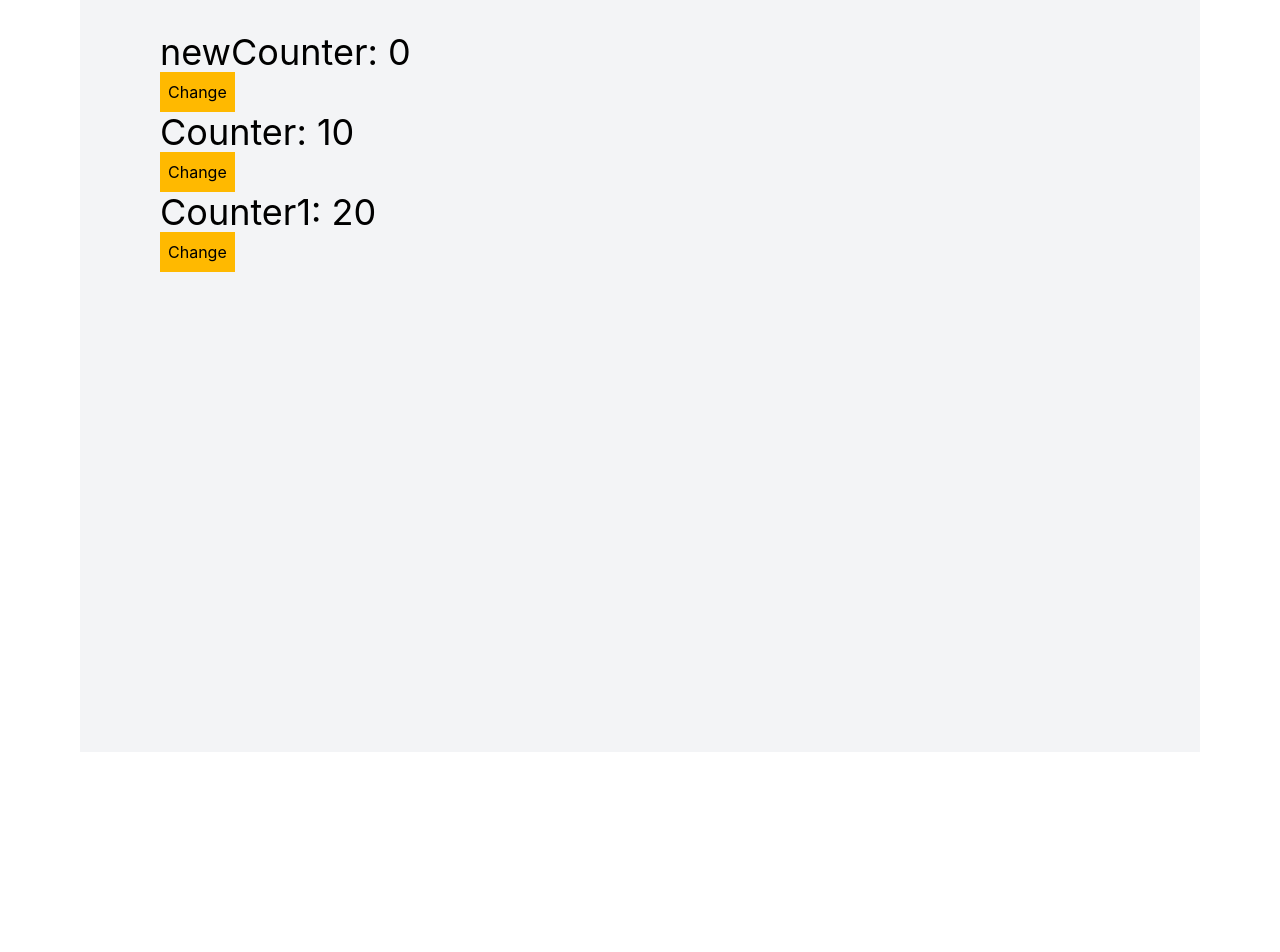
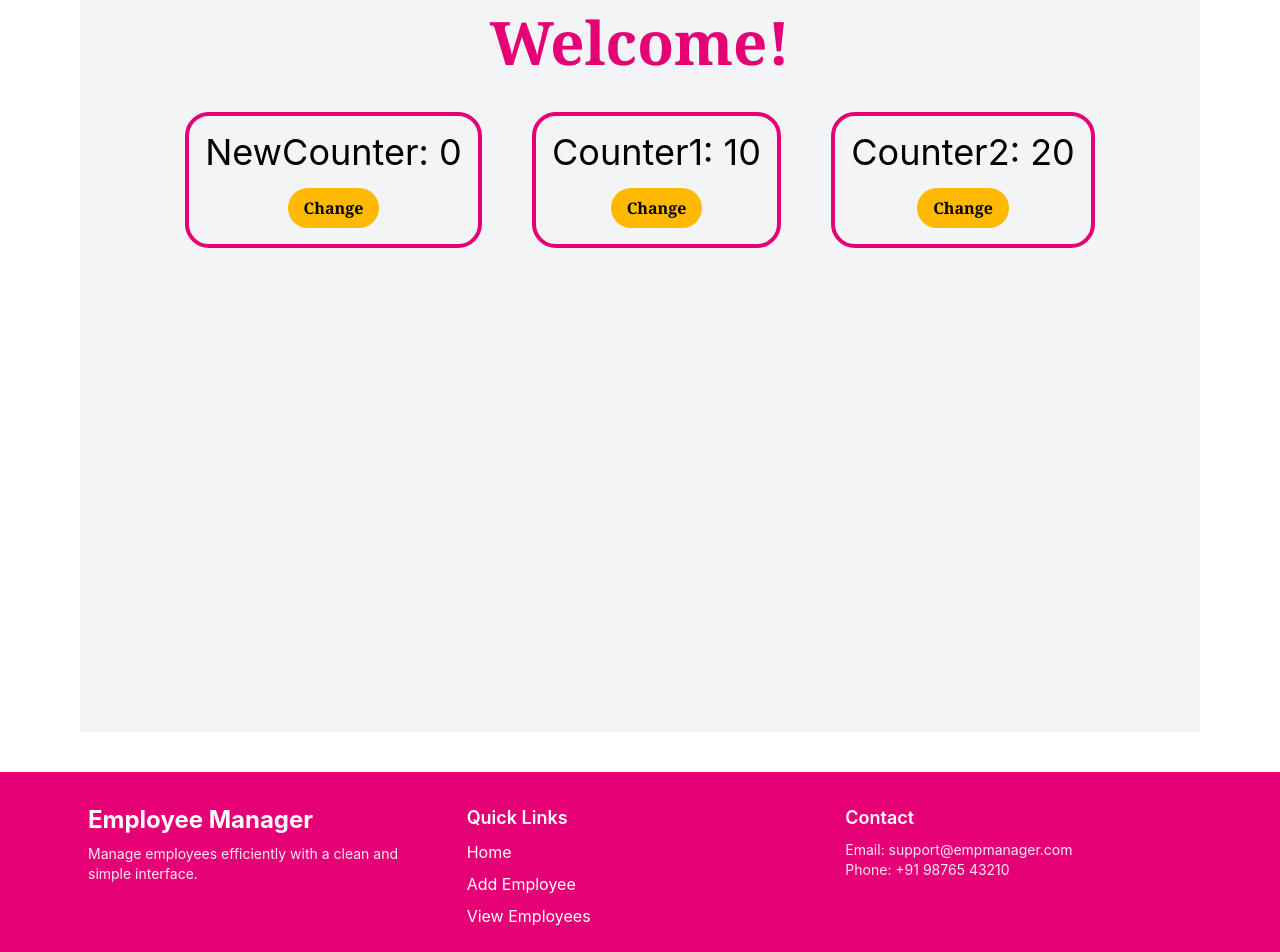
Before and after one commit to Tehnaaz-AI/ATP_24EG106C63, a React (Vite) app in the folder Week-6/EmployeeProject/employeeFrontend/: page / in a window 1280 px wide. Shown: the part 140-1092 px from the top of the page. Before the commit the page ends 892 px from the top, so only its background shows below. Built offline with nearby package versions, Linux system fonts and the light colour scheme.

Commit message:
Updated EmployeeProject

```diff
--- a/Week-6/EmployeeProject/employeeFrontend/src/components/CreateEmp.jsx
+++ b/Week-6/EmployeeProject/employeeFrontend/src/components/CreateEmp.jsx
@@ -60,10 +60,19 @@ function CreateEmp() {
   }
 
   return (
-    <div className="border-4 w-150 mx-auto bg-white border-pink-600 rounded-4xl p-5">
-      <h1 className='text-4xl'>Counter1: {counter1}</h1>
-      <button onClick={changeCounter1} className='bg-amber-400 p-2'>Change</button>
-      <h1 className="text-5xl font-bold text-center text-pink-600">Create New Employee</h1>
+    <div className="flex justify-between items-start px-10 gap-10">
+      <div className="border-4 border-pink-600 w-64 p-4 rounded-2xl flex flex-col items-center gap-4">
+        <h1 className="text-2xl text-center">Counter2: {counter1}</h1>
+        <button
+          onClick={changeCounter1}
+          className="bg-amber-400 px-4 py-2 rounded-3xl font-serif font-bold"
+        >
+          Change
+        </button>
+      </div>
+    <div className="border-4 w-150 mx-auto bg-white border-pink-600 rounded-4xl p-5 ">
+
+      <h1 className="text-4xl font-bold text-center text-pink-600 font-serif">Create New Employee</h1>
       {/* form */}
       <form className=" max-w-md mx-auto mt-10" onSubmit={handleSubmit(onFormSubmit)}>
         <input
@@ -103,6 +112,7 @@ function CreateEmp() {
         </button>
       </form>
     </div>
+    </div>
   );
 }
 
--- a/Week-6/EmployeeProject/employeeFrontend/src/components/Employee.jsx
+++ b/Week-6/EmployeeProject/employeeFrontend/src/components/Employee.jsx
@@ -10,13 +10,13 @@ const [loading, setLoading] = useState(false);
 const [error, setError] = useState("");
 
   return (
-    <div className='p-5 pl-20 w-250 mx-auto border-4 bg-pink-600 text-white font-bold border-pink-600 rounded-2xl text-4xl'>
-      <h1 className='text-center pb-8 pt-0.5'>Employee Details</h1>
-      <p className='p-2'>Name: {state.name}</p>
-      <p className='p-2'>Email: {state.email}</p>
-      <p className='p-2'>Phone no: {state.mobile}</p>
-      <p className='p-2'>Designation: {state.designation}</p>
-      <p className='p-2'>Comapny Name: {state.companyName}</p>
+    <div className='p-5 pl-20 w-250 mx-auto border-4 bg-pink-600 text-white font-bold border-pink-600 rounded-2xl text-2xl'>
+      <h1 className='text-center pb-8 pt-0.5 font-serif text-3xl'>Employee Details</h1>
+      <p className='p-2 font-serif'>Name: {state.name}</p>
+      <p className='p-2 font-serif'>Email: {state.email}</p>
+      <p className='p-2 font-serif'>Phone no: {state.mobile}</p>
+      <p className='p-2 font-serif'>Designation: {state.designation}</p>
+      <p className='p-2 font-serif'>Comapny Name: {state.companyName}</p>
     </div>
   )
 }
--- a/Week-6/EmployeeProject/employeeFrontend/src/components/Footer.jsx
+++ b/Week-6/EmployeeProject/employeeFrontend/src/components/Footer.jsx
@@ -1,8 +1,47 @@
 import React from 'react'
+import { Link } from 'react-router'
 
 const Footer = () => {
   return (
-    <div>Footer</div>
+    <footer className="bg-pink-600 text-white mt-10">
+
+      <div className="max-w-6xl mx-auto px-6 py-8 grid md:grid-cols-3 gap-8">
+
+        {/* LEFT - Branding */}
+        <div>
+          <h1 className="text-2xl font-bold">Employee Manager</h1>
+          <p className="mt-2 text-sm text-pink-100">
+            Manage employees efficiently with a clean and simple interface.
+          </p>
+        </div>
+
+        {/* CENTER - Links */}
+        <div className="flex flex-col gap-2">
+          <h2 className="text-lg font-semibold">Quick Links</h2>
+          <Link to="/" className="hover:underline">Home</Link>
+          <Link to="/create-emp" className="hover:underline">Add Employee</Link>
+          <Link to="/list" className="hover:underline">View Employees</Link>
+        </div>
+
+        {/* RIGHT - Contact */}
+        <div>
+          <h2 className="text-lg font-semibold">Contact</h2>
+          <p className="text-sm text-pink-100 mt-2">
+            Email: support@empmanager.com
+          </p>
+          <p className="text-sm text-pink-100">
+            Phone: +91 98765 43210
+          </p>
+        </div>
+
+      </div>
+
+      {/* BOTTOM BAR */}
+      <div className="border-t border-pink-400 text-center py-4 text-sm">
+        © {new Date().getFullYear()} Employee Manager. All rights reserved.
+      </div>
+
+    </footer>
   )
 }
 
--- a/Week-6/EmployeeProject/employeeFrontend/src/components/Header.jsx
+++ b/Week-6/EmployeeProject/employeeFrontend/src/components/Header.jsx
@@ -4,8 +4,10 @@ import { useState } from "react";
 
 function Header() {
   return (
-    <nav className="flex justify-end text-3xl font-medium p-7 bg-pink-600 rounded-b-2xl text-white gap-6">
-      <NavLink to="" className={({ isActive }) => (isActive ? "text-purple-400" : "")}>
+    <div>
+    <nav className="flex justify-end text- font-medium p-5 text-2xl bg-pink-600  text-white gap-6">
+
+      <NavLink to="/" className={({ isActive }) => (isActive ? "text-purple-400" : "")}>
         Home
       </NavLink>
       <NavLink to="create-emp" className={({ isActive }) => (isActive ? "text-blue-400" : "")}>
@@ -15,6 +17,7 @@ function Header() {
         Employees
       </NavLink>
     </nav>
+    </div>
   );
 }
 
--- a/Week-6/EmployeeProject/employeeFrontend/src/components/Home.jsx
+++ b/Week-6/EmployeeProject/employeeFrontend/src/components/Home.jsx
@@ -1,6 +1,7 @@
 import { useContext } from 'react'
 import { counterContextObj } from '../Context/ContextProvider'
 import { useCounterStore } from '../store/useCounterStore'
+import Footer from './Footer'
 
 const Home = () => {
   console.log("Home")
@@ -11,17 +12,46 @@ const Home = () => {
   const {counter1,changeCounter1}=useContext(counterContextObj)
 
   return (
-    <div>
+    <div className=" flex flex-col items-center justify-center gap-10">
 
-      <h1 className='text-4xl'>newCounter: {newCounter}</h1>
-      <button onClick={incrementCounter} className='bg-amber-400 p-2'>Change</button>
+  <h1 className="text-6xl text-pink-600 font-bold font-serif">
+    Welcome!
+  </h1>
 
-      <h1 className='text-4xl'>Counter: {counter}</h1>
-      <button onClick={changeCounter} className='bg-amber-400 p-2'>Change</button>
+  <div className="flex justify-around w-full max-w-5xl">
 
-      <h1 className='text-4xl'>Counter1: {counter1}</h1>
-      <button onClick={changeCounter1} className='bg-amber-400 p-2'>Change</button>
+    <div className="border-4 border-pink-600 p-4 rounded-3xl grid place-items-center gap-4">
+      <h1 className="text-4xl">NewCounter: {newCounter}</h1>
+      <button
+        onClick={incrementCounter}
+        className="bg-amber-400 px-4 py-2 rounded-3xl font-serif font-bold"
+      >
+        Change
+      </button>
     </div>
+
+    <div className="border-4 border-pink-600 p-4 rounded-3xl grid place-items-center gap-4">
+      <h1 className="text-4xl">Counter1: {counter}</h1>
+      <button
+        onClick={changeCounter}
+        className="bg-amber-400 px-4 py-2 rounded-3xl font-serif font-bold"
+      >
+        Change
+      </button>
+    </div>
+
+    <div className="border-4 border-pink-600 p-4 rounded-3xl grid place-items-center gap-4">
+      <h1 className="text-4xl">Counter2: {counter1}</h1>
+      <button
+        onClick={changeCounter1}
+        className="bg-amber-400 px-4 py-2 rounded-3xl font-serif font-bold"
+      >
+        Change
+      </button>
+    </div>
+
+  </div>
+</div>
   )
 }
 
--- a/Week-6/EmployeeProject/employeeFrontend/src/components/ListOfEmp.jsx
+++ b/Week-6/EmployeeProject/employeeFrontend/src/components/ListOfEmp.jsx
@@ -90,11 +90,18 @@ function ListOfEmp() {
   }
 
   return (
-    <div className="p-2">
-      <h1 className='text-4xl'>Counter:{counter}</h1>
-      <button onClick={changeCounter} className='bg-amber-400 p-2'>Change</button>
-      <h1 className="text-4xl text-center text-pink-600 font-bold">List of Employees</h1>
-      <div className="grid sm:grid-cols-2 md:grid-cols-3 lg:grid-cols-4 p-5  gap-10">
+    <div>
+      <div className="border-4 border-pink-600 p-4 w-70 rounded-3xl grid place-items-center mx-auto gap-4">
+      <h1 className="text-4xl">Counter1: {counter}</h1>
+      <button
+        onClick={changeCounter}
+        className="bg-amber-400 px-4 py-2 rounded-3xl font-serif font-bold"
+      >
+        Change
+      </button>
+    </div>
+      <h1 className="text-4xl text-center text-pink-600 font-extrabold p-4 font-serif">List of Employees</h1>
+      <div className="grid sm:grid-cols-2 md:grid-cols-3 lg:grid-cols-4 p-5  gap-10 border-4 border-pink-600 rounded-3xl">
         {emps.map((empObj) => (
           <div key={empObj._id} className=" bg-pink-600 text-amber-50 font-bold rounded-2xl p-3">
             <p>{empObj.email}</p>
--- a/Week-6/EmployeeProject/employeeFrontend/src/components/RootLayout.jsx
+++ b/Week-6/EmployeeProject/employeeFrontend/src/components/RootLayout.jsx
@@ -1,3 +1,4 @@
+import Footer from './Footer'
 import Header from './Header'
 import {Outlet} from 'react-router'
 
@@ -8,6 +9,7 @@ function RootLayout() {
       <div className='min-h-screen mx-20 p-20 bg-gray-100'>
         <Outlet />
       </div>
+      <Footer/>
     </div>
   )
 }
```
